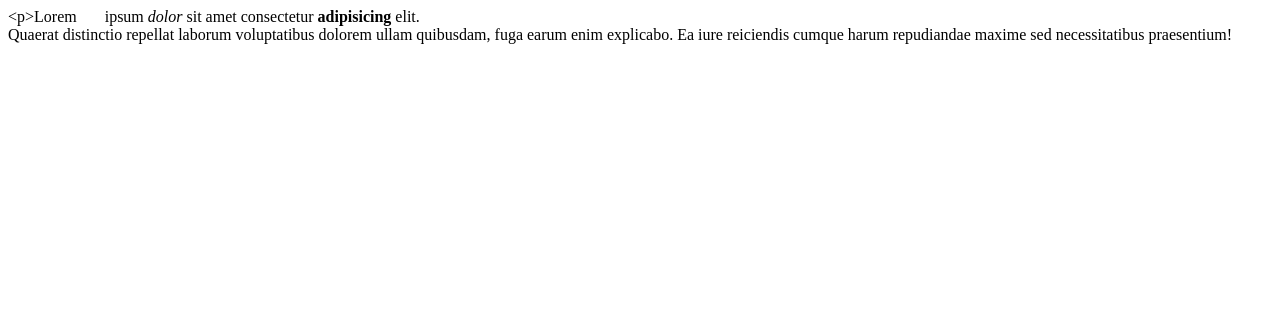
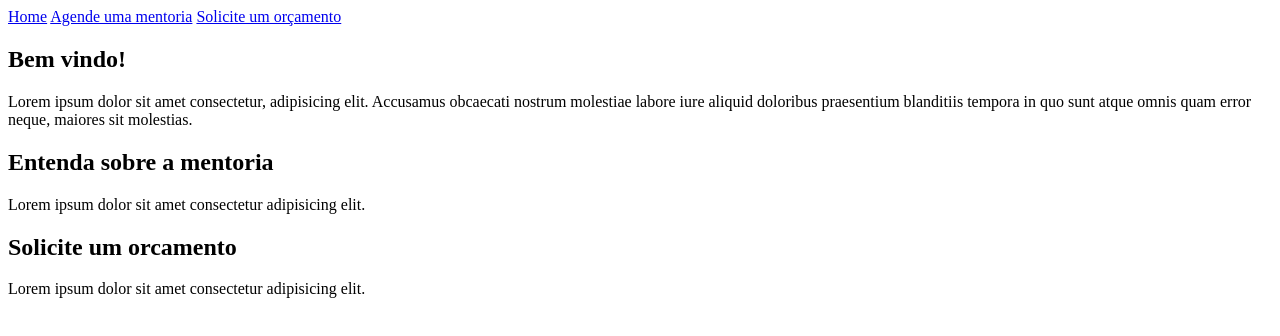
Before and after one commit to DiogoVaasconcelos/projects, a plain HTML site: page index.html in a window 1280 px wide. Drawn offline with Linux system fonts and the light colour scheme.

Commit message:
Arquivos linkados

```diff
--- a/index.html
+++ b/index.html
@@ -1 +1,28 @@
-<p>&lt;p&gt;Lorem &nbsp;&nbsp;&nbsp;&nbsp;&nbsp;&nbsp;ipsum <em>dolor</em> sit amet consectetur <strong>adipisicing</strong> elit. <br>Quaerat distinctio repellat laborum voluptatibus dolorem ullam quibusdam, fuga earum enim explicabo. Ea iure reiciendis cumque harum repudiandae maxime sed necessitatibus praesentium! </p>
+<!DOCTYPE html>
+<html lang="ptbr">
+<head>
+    <meta charset="UTF-8">
+    <meta name="viewport" content="width=device-width, initial-scale=1.0">
+    <title>Cacimba RH</title>
+</head>
+<body>
+    <nav>
+        <a href="#Home">Home</a>
+        <a href="#Mentoria">Agende uma mentoria</a>
+        <a href="#Orcamento">Solicite um orçamento</a>
+    </nav>
+
+    <main>
+        <section id="Home">
+            <h1>Bem vindo!</h1>
+            <p>Lorem ipsum dolor sit amet consectetur, adipisicing elit. Accusamus obcaecati nostrum molestiae labore iure aliquid doloribus praesentium blanditiis tempora in quo sunt atque omnis quam error neque, maiores sit molestias.</p>
+        </section>
+        <section id="Mentoria"></section>
+        <h2>Entenda sobre a mentoria</h2>
+        <p>Lorem ipsum dolor sit amet consectetur adipisicing elit.</p>
+        <section id="Orcamento"></section>
+        <h2>Solicite um orcamento</h2>
+        <p>Lorem ipsum dolor sit amet consectetur adipisicing elit.</p>
+    </main>
+</body>
+</html>
--- a/style.css
+++ b/style.css
@@ -0,0 +1,17 @@
+h1 {
+    color: royalblue;
+    font-size: 50px;
+    text-align: center;
+    font-family: 'Lucida Sans', 'Lucida Sans Regular', 'Lucida Grande', 'Lucida Sans Unicode', Geneva, Verdana, sans-serif;
+    letter-spacing: 2;
+    text-transform: uppercase;
+}
+
+p {
+    color: black;
+    font-size: 14px;
+    text-align: center;
+    font-family: 'Lucida Sans', 'Lucida Sans Regular', 'Lucida Grande', 'Lucida Sans Unicode', Geneva, Verdana, sans-serif;
+    letter-spacing: 2;
+    text-transform:initial;
+}
```
